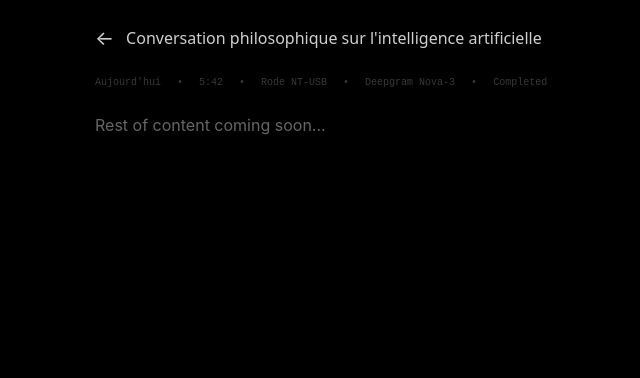
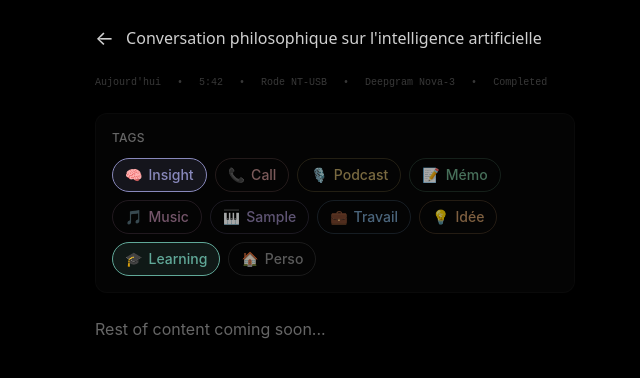
Before and after one commit to gryynn/nomad-app-live, a React (Vite) app in the folder frontend/: page /sessions/1 in a window 1280 px wide. Shown: the top 378 px of the page, without its empty margins (305-945 px from the left). Built offline with nearby package versions, Linux system fonts and the light colour scheme.

Commit message:
auto-claude: subtask-1-4 - Implement tags section with add/remove toggle func

```diff
--- a/frontend/src/pages/SessionDetail.jsx
+++ b/frontend/src/pages/SessionDetail.jsx
@@ -1,7 +1,8 @@
 import { useState, useRef, useEffect } from "react";
 import { useNavigate } from "react-router-dom";
 import { useTheme } from "../hooks/useTheme.jsx";
-import { FONTS } from "../styles/themes.js";
+import { FONTS, DEFAULT_TAGS } from "../styles/themes.js";
+import TagChip from "../components/TagChip.jsx";
 
 // Mock session data for UI development
 const mockSession = {
@@ -167,6 +168,14 @@ export default function SessionDetail() {
   const [editedTitle, setEditedTitle] = useState(mockSession.title);
   const titleInputRef = useRef(null);
 
+  // State for tags
+  // Initialize with some DEFAULT_TAGS that match the session's theme
+  const [selectedTags, setSelectedTags] = useState(() => {
+    // For UI demo, select tags with IDs "1" (Insight) and "9" (Learning)
+    // In production, this would come from the database
+    return DEFAULT_TAGS.filter(tag => ["1", "9"].includes(tag.id));
+  });
+
   // Auto-focus input when entering edit mode
   useEffect(() => {
     if (isEditingTitle && titleInputRef.current) {
@@ -206,6 +215,21 @@ export default function SessionDetail() {
       e.preventDefault();
       handleTitleCancel();
     }
+  };
+
+  // Tag toggle handler
+  const handleTagToggle = (tagId) => {
+    const tag = DEFAULT_TAGS.find(t => t.id === tagId);
+    if (!tag) return;
+
+    setSelectedTags(prev => {
+      const isSelected = prev.some(t => t.id === tagId);
+      if (isSelected) {
+        return prev.filter(t => t.id !== tagId);
+      } else {
+        return [...prev, tag];
+      }
+    });
   };
 
   // Format duration from seconds to MM:SS or HH:MM:SS
@@ -304,6 +328,29 @@ export default function SessionDetail() {
         <span className="capitalize">{mockSession.status}</span>
       </div>
 
+      {/* Tags Section */}
+      <section
+        className="rounded-xl p-4 mt-6"
+        style={{ background: theme.cardBg, border: `1px solid ${theme.cardBorder}` }}
+      >
+        <label
+          className="block text-xs font-medium mb-3 uppercase tracking-wide"
+          style={{ color: theme.textSoft }}
+        >
+          Tags
+        </label>
+        <div className="flex flex-wrap gap-2">
+          {DEFAULT_TAGS.map((tag) => (
+            <TagChip
+              key={tag.id}
+              tag={tag}
+              selected={selectedTags.some(t => t.id === tag.id)}
+              onToggle={handleTagToggle}
+            />
+          ))}
+        </div>
+      </section>
+
       {/* Placeholder content */}
       <p className="mt-6" style={{ color: theme.textSoft }}>
         Rest of content coming soon...
```
Also changed, not shown: 2 other files (tests, documents, lock files or other folders).
